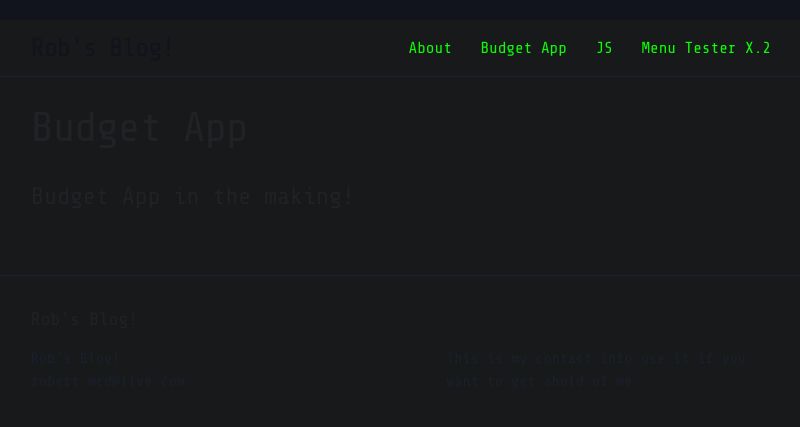
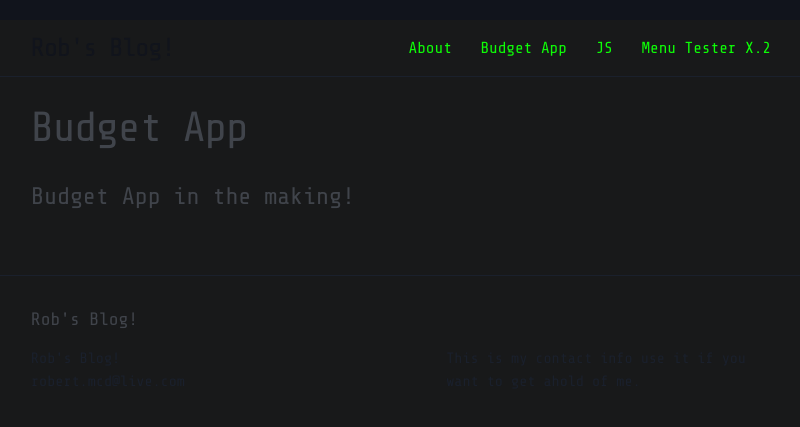
Before and after one commit to xSpiralx/xSpiralx.github.io, a Jekyll site: the page built from budget.html, in a window 1280 px wide. Shown: the top 427 px of the page, without its empty margins (239-1039 px from the left). Built offline with Jekyll 4.4.1, drawn with Linux system fonts in a browser that asks for light colours.

Commit message:
Update _base.scss
Too dark of a grey made it lighter

```diff
--- a/_sass/_base.scss
+++ b/_sass/_base.scss
@@ -160,7 +160,7 @@ pre {
     max-width: -webkit-calc(#{$content-width} - (#{$spacing-unit} * 2));
     max-width:         calc(#{$content-width} - (#{$spacing-unit} * 2));
     margin-right: auto;
-    color: #202225;
+    color: #40444b;
     margin-left: auto;
     padding-right: $spacing-unit;
     padding-left: $spacing-unit;
```
